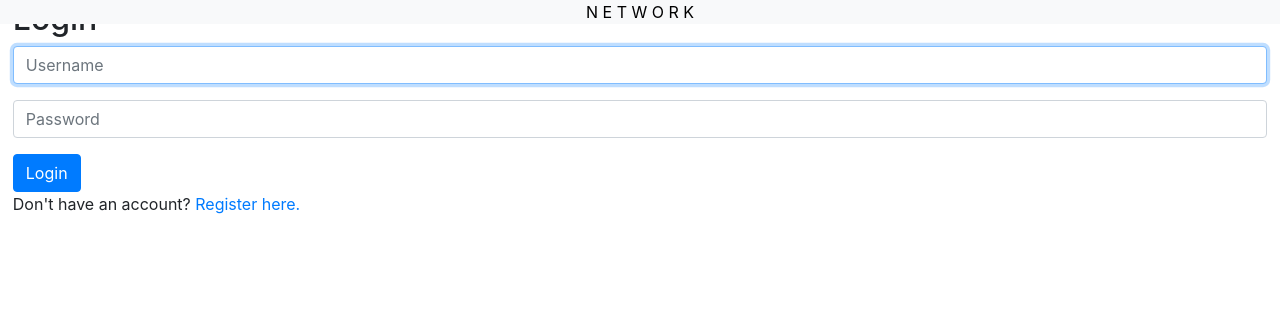
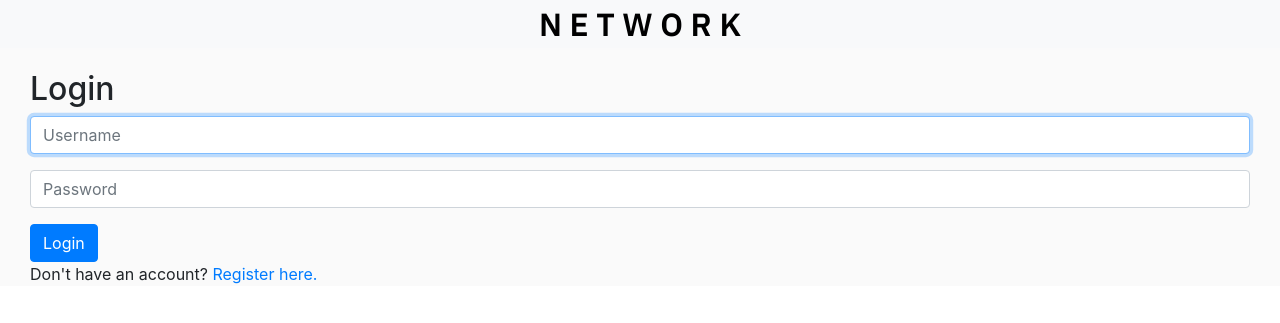
Before and after one commit to KevinKingslin/Network, a Django app: page / in a window 1280 px wide. Shown: the top 323 px of the page. Run offline with Django 3.2, Linux system fonts and the light colour scheme; some libraries are stand-ins or nearby versions.

Commit message:
Merged CSS

```diff
--- a/network/static/network/styles.css
+++ b/network/static/network/styles.css
@@ -1,6 +1,15 @@
 .body {
-    width: 98%;
     margin: auto;
+    background-color: #fafafa;
+    width: 100%;
+    padding-top: 70px;
+    padding-left: 30px;
+    padding-right: 30px;
+}
+
+#logo {
+    font-family: 'IBM Plex Sans', sans-serif;
+    font-size:xx-large;
 }
 
 .newPostFormContainer {
```
